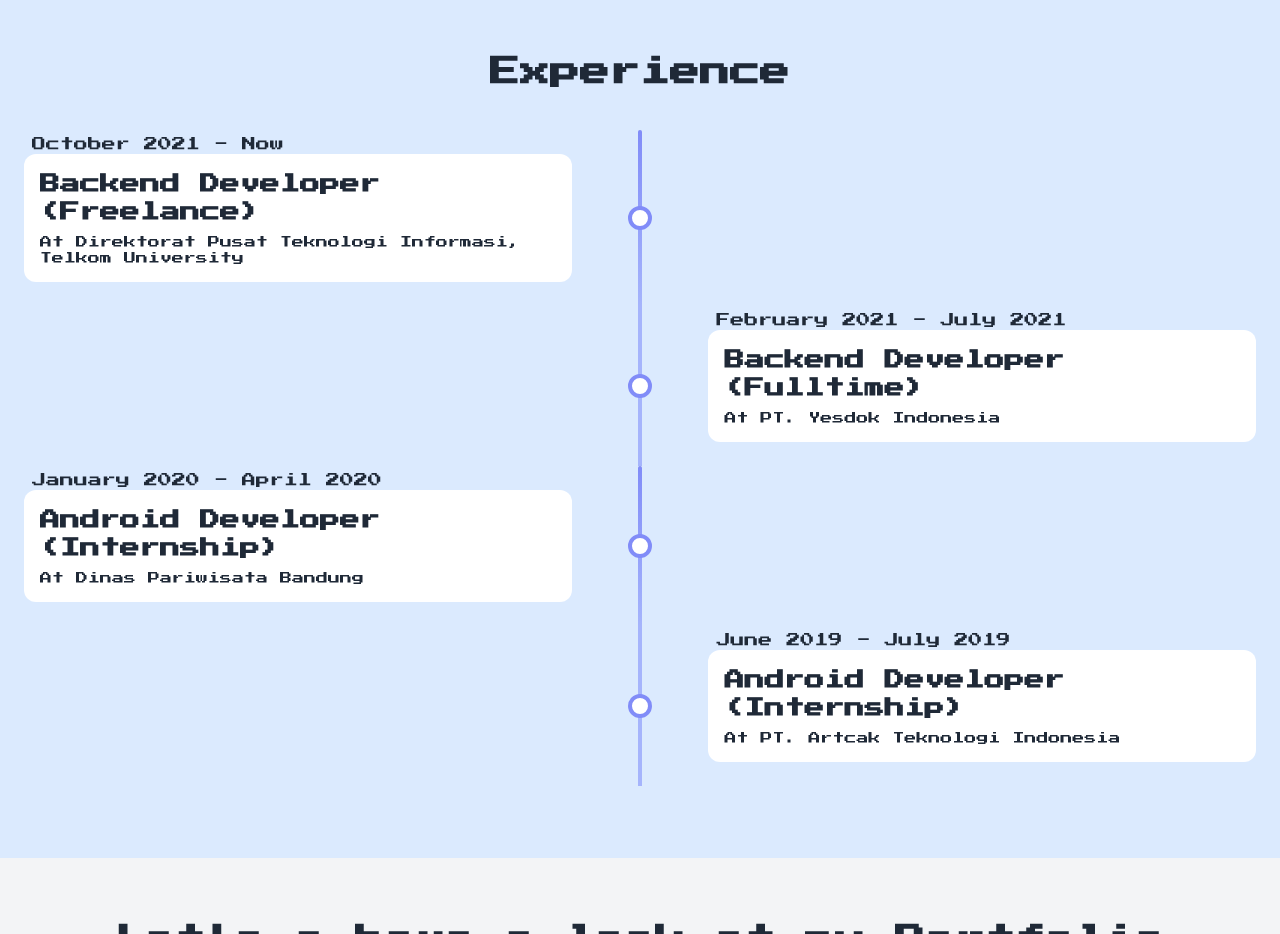
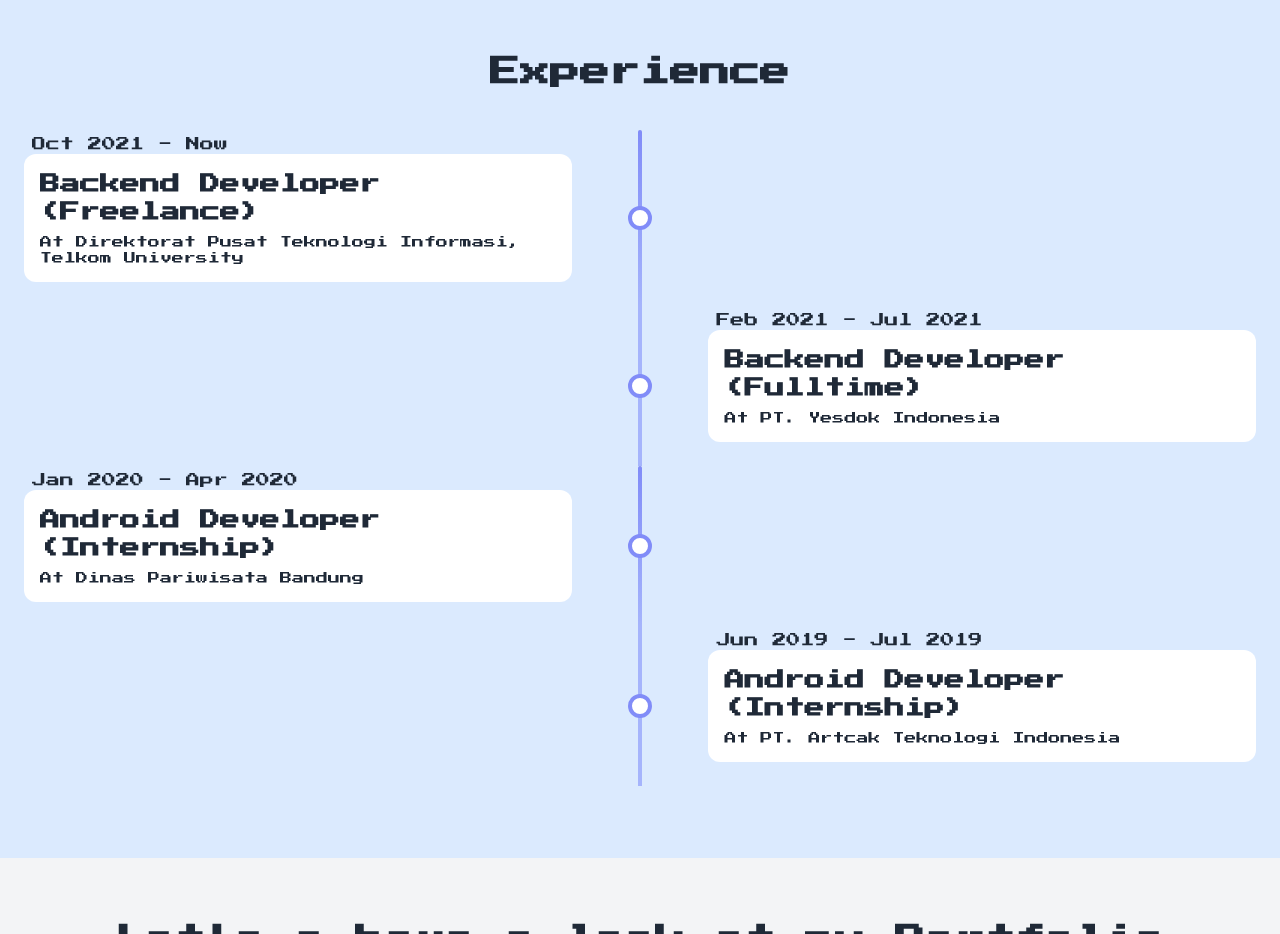
Before and after one commit to ridloxyanuar/ridloxyanuar.github.io, a plain HTML site: page index.html in a window 1280 px wide. Shown: the part 1080-2014 px from the top of the page. Drawn offline with nearby package versions, Linux system fonts and the light colour scheme.

Commit message:
update desain personal page

```diff
--- a/index.html
+++ b/index.html
@@ -96,7 +96,7 @@
                 class="relative p-4 my-6 text-gray-800 bg-white rounded-xl col-start-1 col-end-5 mr-auto md:mr-0 md:ml-auto">
                 <h3 class="text-lg font-semibold lg:text-xl">Backend Developer (Freelance)</h3>
                 <p class="mt-2 text-xs">At Direktorat Pusat Teknologi Informasi, Telkom University</p>
-                <span class="absolute text-sm text-indigo-100/75 -top-5 left-2 whitespace-nowrap">October 2021 - Now</span>
+                <span class="absolute text-sm text-indigo-100/75 -top-5 left-2 whitespace-nowrap">Oct 2021 - Now</span>
             </div>
             <div class="relative col-start-5 col-end-6 mr-7 md:mx-auto">
                 <div class="flex items-center justify-center w-6 h-full">
@@ -117,7 +117,7 @@
             <div class="relative p-4 my-6 text-gray-800 bg-white rounded-xl col-start-6 col-end-10 mr-auto">
                 <h3 class="text-lg font-semibold lg:text-xl">Backend Developer (Fulltime)</h3>
                 <p class="mt-2 text-xs">At PT. Yesdok Indonesia</p>
-                <span class="absolute text-sm text-indigo-100/75 -top-5 left-2 whitespace-nowrap">February 2021 - July 2021</span>
+                <span class="absolute text-sm text-indigo-100/75 -top-5 left-2 whitespace-nowrap">Feb 2021 - Jul 2021</span>
             </div>
         </div>
 
@@ -126,7 +126,7 @@
                 class="relative p-4 my-6 text-gray-800 bg-white rounded-xl col-start-1 col-end-5 mr-auto md:mr-0 md:ml-auto">
                 <h3 class="text-lg font-semibold lg:text-xl">Android Developer (Internship)</h3>
                 <p class="mt-2 text-xs">At Dinas Pariwisata Bandung</p>
-                <span class="absolute text-sm text-indigo-100/75 -top-5 left-2 whitespace-nowrap">January 2020 - April 2020</span>
+                <span class="absolute text-sm text-indigo-100/75 -top-5 left-2 whitespace-nowrap">Jan 2020 - Apr 2020</span>
             </div>
             <div class="relative col-start-5 col-end-6 mr-7 md:mx-auto">
                 <div class="flex items-center justify-center w-6 h-full">
@@ -147,7 +147,7 @@
             <div class="relative p-4 my-6 text-gray-800 bg-white rounded-xl col-start-6 col-end-10 mr-auto">
                 <h3 class="text-lg font-semibold lg:text-xl">Android Developer (Internship)</h3>
                 <p class="mt-2 text-xs">At PT. Artcak Teknologi Indonesia</p>
-                <span class="absolute text-sm text-indigo-100/75 -top-5 left-2 whitespace-nowrap">June 2019 - July 2019</span>
+                <span class="absolute text-sm text-indigo-100/75 -top-5 left-2 whitespace-nowrap">Jun 2019 - Jul 2019</span>
             </div>
         </div>
 
```
